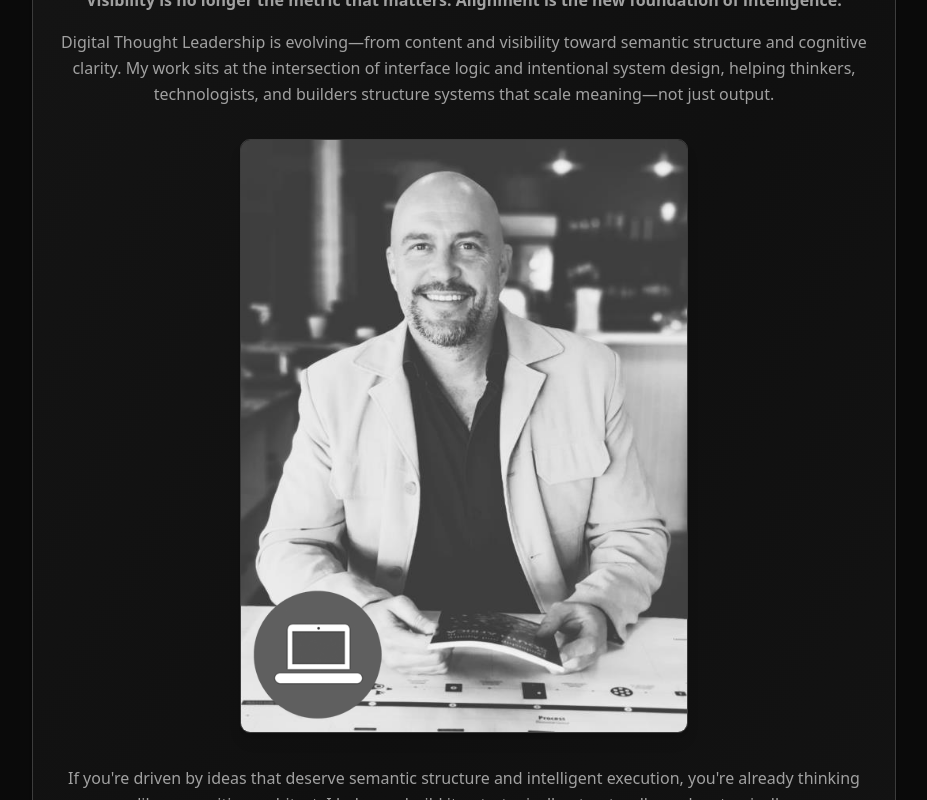
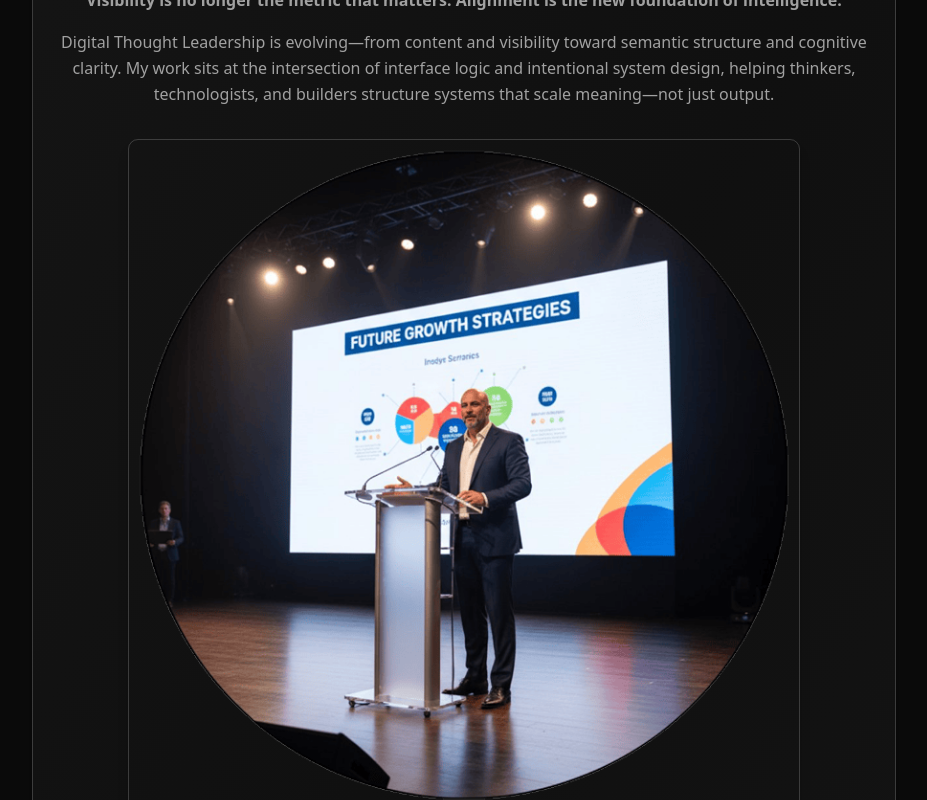
Before and after one commit to profitworx/biosite, a Next.js app: page / in a window 1280 px wide. Shown: the part 1160-1960 px from the top of the page, without its empty margins (176-1103 px from the left). Built offline with nearby package versions, Linux system fonts and the light colour scheme; no server answers.

Commit message:
feature image update

```diff
--- a/src/app/layout.tsx
+++ b/src/app/layout.tsx
@@ -51,7 +51,7 @@ export const metadata: Metadata = {
       "Metacognitive software, semantic systems, XEMATIX framework and the Core Alignment Model (CAM).",
     images: [
       {
-        url: "/images/john-deacon-featured.png",
+        url: "/images/john_deacon_presentation.png",
         width: 1200,
         height: 630,
         alt: "John Deacon",
@@ -66,7 +66,7 @@ export const metadata: Metadata = {
     title: "John Deacon | Semantic Systems Architect",
     description:
       "Metacognitive software, semantic systems, XEMATIX and CAM.",
-    images: ["/images/john-deacon-featured.png"],
+    images: ["/images/john_deacon_presentation.png"],
   },
   alternates: {
     // Do not set a global canonical for all routes; handled per-page
--- a/src/app/page.tsx
+++ b/src/app/page.tsx
@@ -361,11 +361,11 @@ export default function Home() {
 
                 <div className="my-8 flex justify-center">
                   <Image
-                    src="/images/john-deacon-featured.png"
+                    src="/images/john_deacon_presentation.png"
                     alt="John Deacon - Cognitive Systems Architect"
-                    width={900}
-                    height={600}
-                    className="rounded-lg shadow-lg max-w-md w-full h-auto border border-primary/20"
+                    width={960}
+                    height={540}
+                    className="rounded-lg shadow-lg max-w-2xl w-full h-auto border border-primary/20"
                     priority
                   />
                 </div>
--- a/src/lib/seo.ts
+++ b/src/lib/seo.ts
@@ -15,7 +15,7 @@ export const BASE_KEYWORDS: string[] = [
 ];
 
 const DEFAULT_OG_IMAGE = {
-  url: "/images/john-deacon-featured.png",
+  url: "/images/john_deacon_presentation.png",
   width: 1200,
   height: 630,
   alt: "John Deacon",
```
Also changed, not shown: public/images/john_deacon_presentation.png (added).
